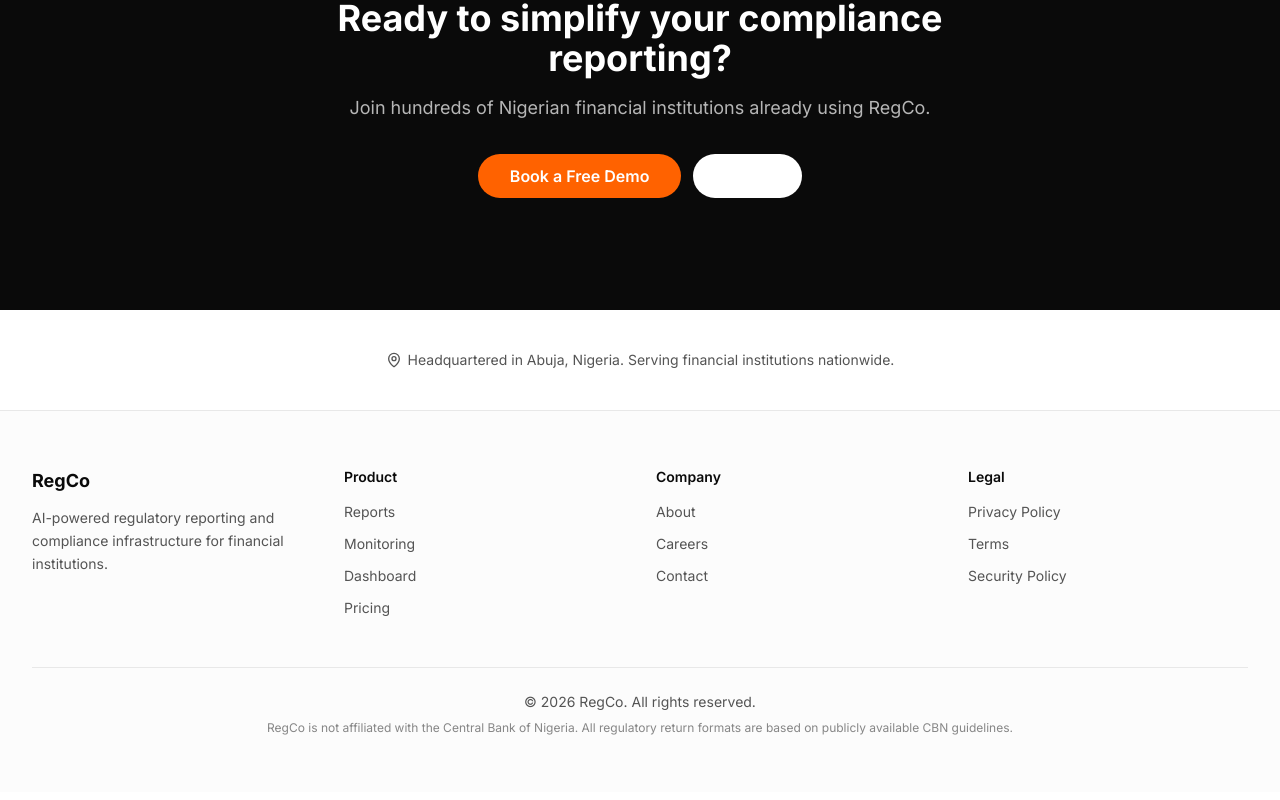
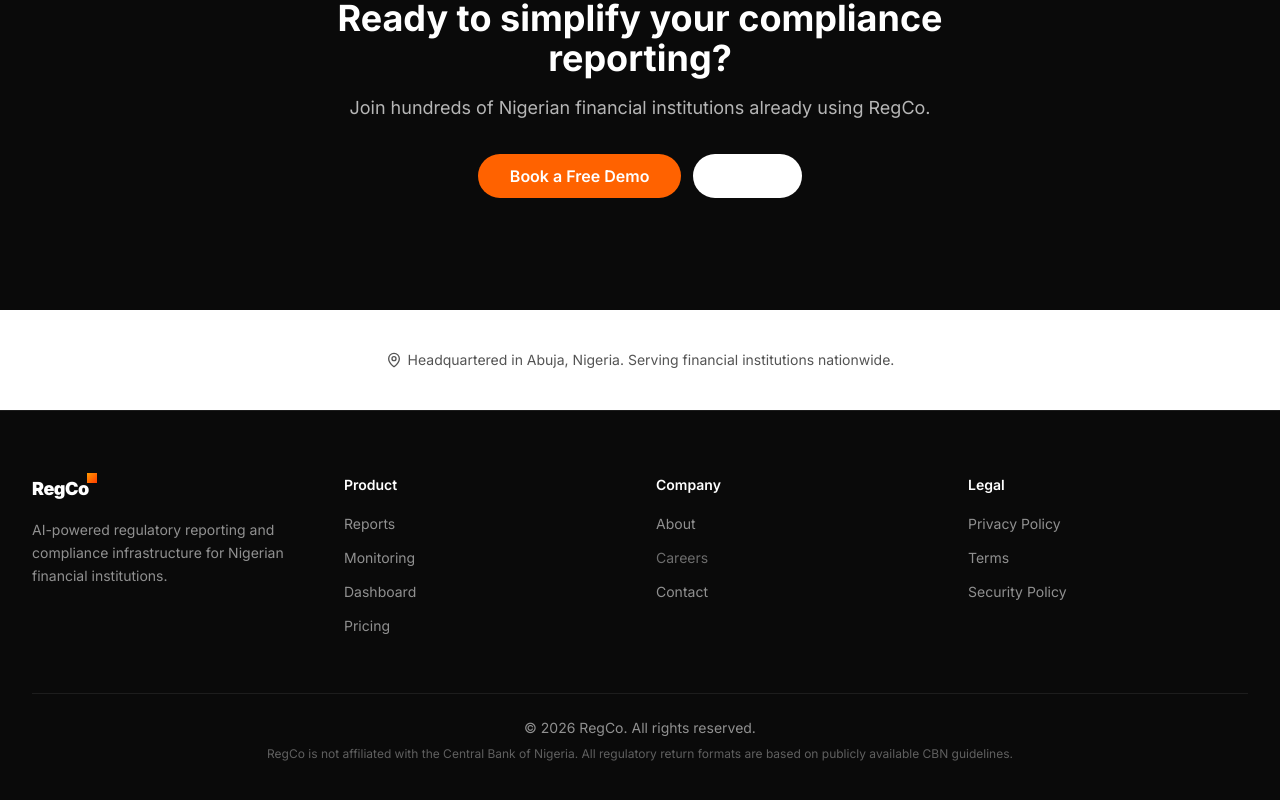
Before and after one commit to isaacyesufu00/regco-insight-suite-new, a React (Vite) app: page /about in a window 1280 px wide. Shown: the part 3092-3892 px from the top of the page. Built offline with nearby package versions, Linux system fonts and the light colour scheme; the HTML template or start-up script is replaced by a standard one.

Commit message:
Changes
Co-authored-by: isaacyesufu00 <263770355+isaacyesufu00@users.noreply.github.com>

```diff
--- a/src/components/Footer.tsx
+++ b/src/components/Footer.tsx
@@ -1,4 +1,5 @@
 import { Link } from "react-router-dom";
+import RegCoLogo from "@/components/RegCoLogo";
 
 type FooterLink = { label: string; to: string | null };
 
@@ -31,30 +32,30 @@ const columns: { title: string; links: FooterLink[] }[] = [
 ];
 
 const Footer = () => (
-  <footer className="border-t border-border bg-muted/30 py-14">
+  <footer className="border-t border-dark-soft bg-surface-black py-16">
     <div className="container mx-auto px-4 lg:px-8">
       <div className="grid grid-cols-2 md:grid-cols-4 gap-8">
         <div className="col-span-2 md:col-span-1">
-          <span className="text-lg font-bold font-display text-foreground">RegCo</span>
-          <p className="mt-3 text-sm text-muted-foreground leading-relaxed max-w-xs">
-            AI-powered regulatory reporting and compliance infrastructure for financial institutions.
+          <RegCoLogo dark size="md" />
+          <p className="mt-4 text-sm text-white/55 leading-relaxed max-w-xs">
+            AI-powered regulatory reporting and compliance infrastructure for Nigerian financial institutions.
           </p>
         </div>
         {columns.map((col) => (
           <div key={col.title}>
-            <h4 className="text-sm font-semibold text-foreground mb-3">{col.title}</h4>
-            <ul className="space-y-2">
+            <h4 className="text-sm font-semibold text-white mb-4">{col.title}</h4>
+            <ul className="space-y-2.5">
               {col.links.map((link) => (
                 <li key={link.label}>
                   {link.to ? (
                     <Link
                       to={link.to}
-                      className="text-sm text-muted-foreground hover:text-foreground transition-colors"
+                      className="text-sm text-white/55 hover:text-white transition-colors"
                     >
                       {link.label}
                     </Link>
                   ) : (
-                    <span className="text-sm text-muted-foreground cursor-default">
+                    <span className="text-sm text-white/40 cursor-default">
                       {link.label}
                     </span>
                   )}
@@ -64,9 +65,9 @@ const Footer = () => (
           </div>
         ))}
       </div>
-      <div className="mt-12 pt-6 border-t border-border text-center space-y-2">
-        <p className="text-sm text-muted-foreground">© 2026 RegCo. All rights reserved.</p>
-        <p className="text-xs text-muted-foreground/70">
+      <div className="mt-14 pt-6 border-t border-dark-soft text-center space-y-2">
+        <p className="text-sm text-white/55">© 2026 RegCo. All rights reserved.</p>
+        <p className="text-xs text-white/35">
           RegCo is not affiliated with the Central Bank of Nigeria. All regulatory return formats are based on publicly available CBN guidelines.
         </p>
       </div>
--- a/src/pages/Index.tsx
+++ b/src/pages/Index.tsx
@@ -1,10 +1,13 @@
 import Navbar from "@/components/Navbar";
 import HeroSection from "@/components/HeroSection";
-import FeaturesSection from "@/components/FeaturesSection";
-import DashboardPositioning from "@/components/DashboardPositioning";
-import InstitutionsSection from "@/components/InstitutionsSection";
-import PricingSection from "@/components/PricingSection";
-import SecuritySection from "@/components/SecuritySection";
+import TrustBar from "@/components/TrustBar";
+import ProblemStatementSection from "@/components/landing/ProblemStatementSection";
+import HowItWorksSection from "@/components/landing/HowItWorksSection";
+import FeatureSplitSection from "@/components/landing/FeatureSplitSection";
+import ReportTypesTicker from "@/components/landing/ReportTypesTicker";
+import DashboardPreviewSection from "@/components/landing/DashboardPreviewSection";
+import PricingSection from "@/components/landing/PricingSection";
+import FinalCTASection from "@/components/landing/FinalCTASection";
 import Footer from "@/components/Footer";
 
 const Index = () => {
@@ -12,11 +15,14 @@ const Index = () => {
     <div className="min-h-screen bg-background">
       <Navbar />
       <HeroSection />
-      <FeaturesSection />
-      <DashboardPositioning />
-      <InstitutionsSection />
+      <TrustBar />
+      <ProblemStatementSection />
+      <HowItWorksSection />
+      <FeatureSplitSection />
+      <ReportTypesTicker />
+      <DashboardPreviewSection />
       <PricingSection />
-      <SecuritySection />
+      <FinalCTASection />
       <Footer />
     </div>
   );
```
